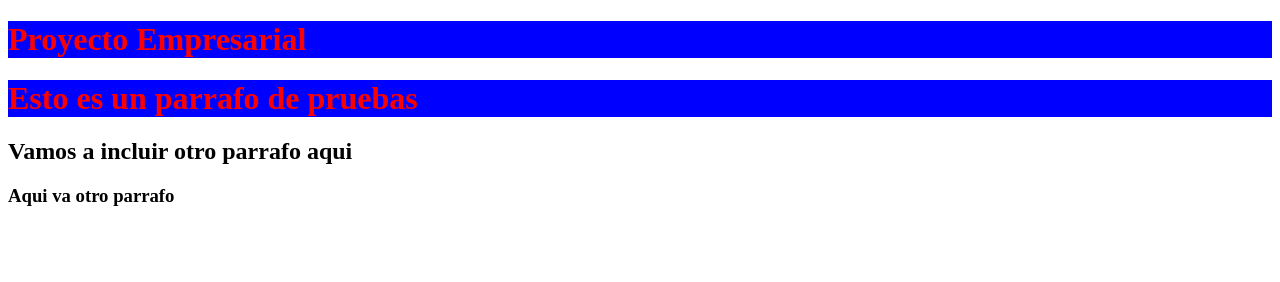
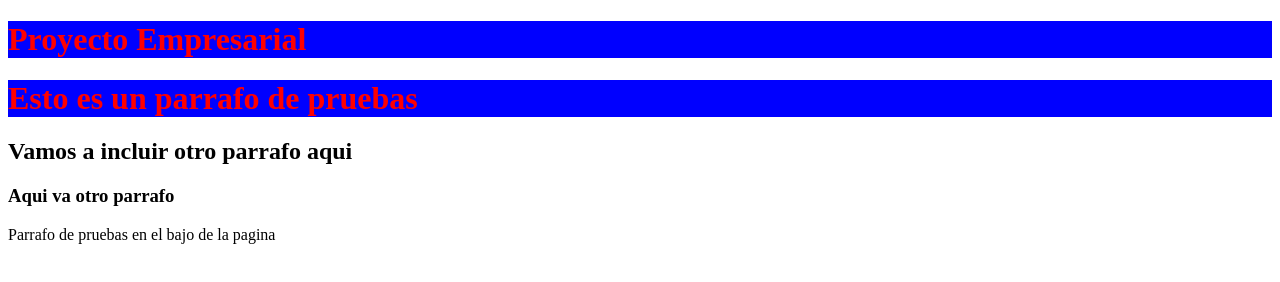
Before and after one commit to andresja74/Curso_Git1, a plain HTML site: page index.html in a window 1280 px wide. Drawn offline with Linux system fonts and the light colour scheme.

Commit message:
Update index.html

```diff
--- a/index.html
+++ b/index.html
@@ -8,11 +8,14 @@
     </head>
 
     <body>
+
         <h1>Proyecto Empresarial</h1>
         <h1>Esto es un parrafo de pruebas</h1>
         <h2>Vamos a incluir otro parrafo aqui</h2>
 
         <h3>Aqui va otro parrafo</h3>
+
+        <p>Parrafo de pruebas en el bajo de la pagina</p>
     </body>
 
 </html>
```
